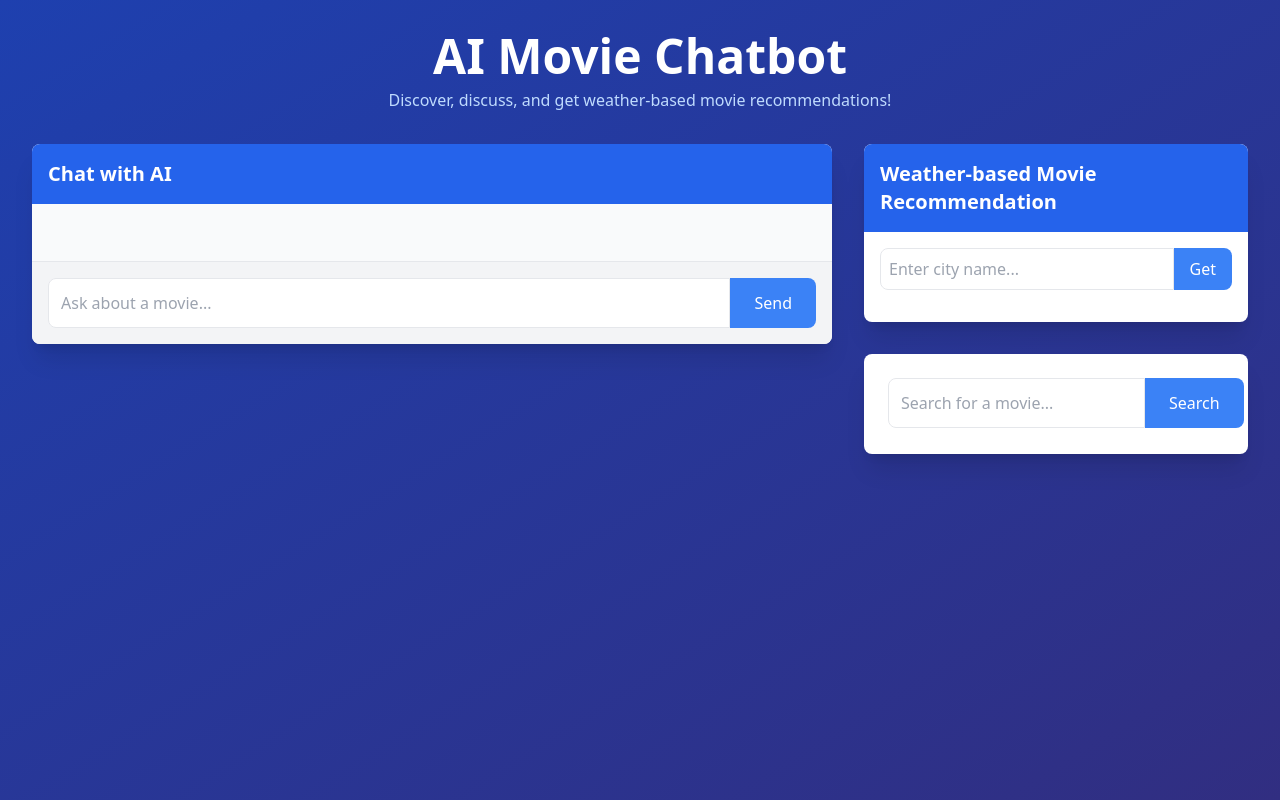
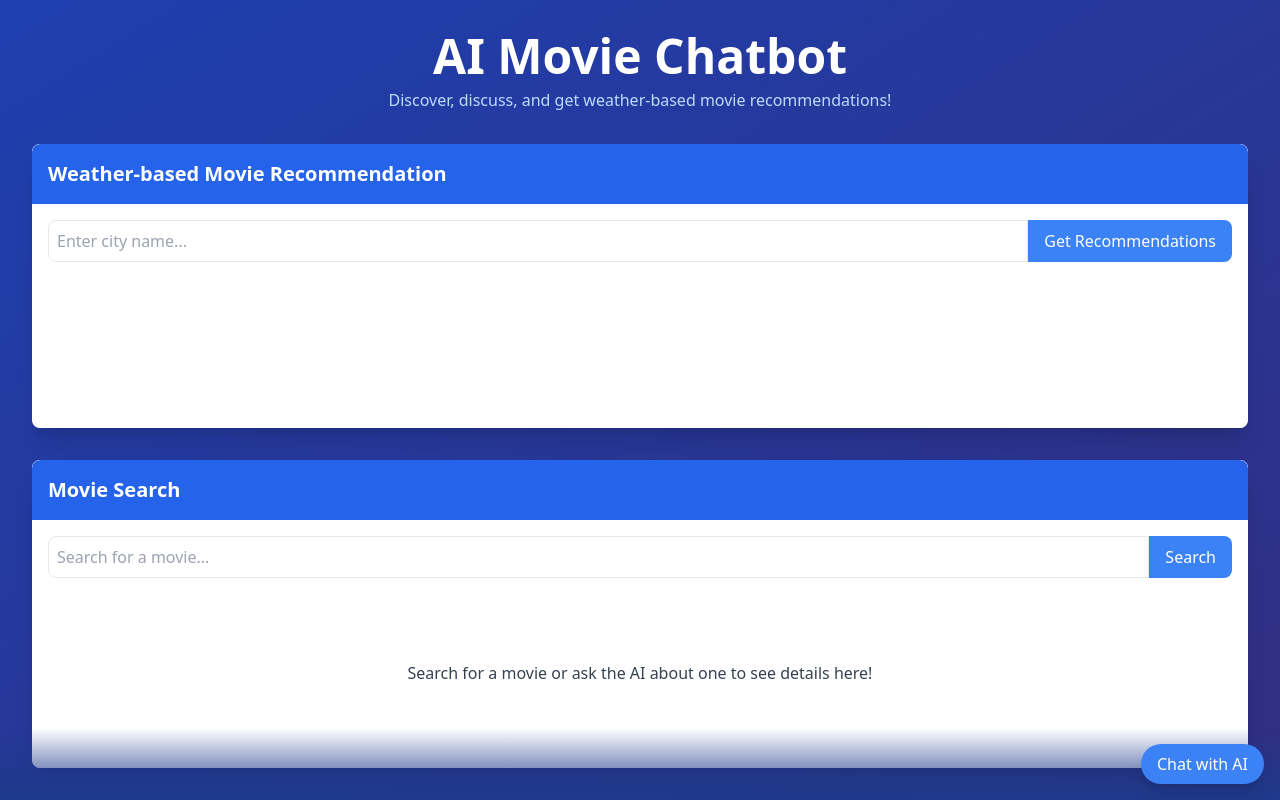
Before and after one commit to x17-Green/AI-Powered-Chatbot, a React (Create React App) app in the folder client/: page / in a window 1280 px wide. Built offline with nearby package versions, Linux system fonts and the light colour scheme.

Commit message:
updated the UI/UX to be dynamic, created a button for chat with ai

```diff
--- a/client/package.json
+++ b/client/package.json
@@ -4,6 +4,7 @@
   "private": true,
   "dependencies": {
     "axios": "^1.7.7",
+    "framer-motion": "^11.5.4",
     "react": "^18.2.0",
     "react-dom": "^18.2.0",
     "react-scripts": "^5.0.1"
--- a/client/src/App.tsx
+++ b/client/src/App.tsx
@@ -3,6 +3,7 @@ import Chat from './components/Chat';
 import MovieInfo from './components/MovieInfo';
 import WeatherMovieRecommendation from './components/WeatherMovieRecommendation';
 import { searchMovie, getWeatherMovieRecommendation } from './services/api';
+import { motion, AnimatePresence } from 'framer-motion';
 
 interface Movie {
   title: string;
@@ -15,6 +16,9 @@ interface Movie {
 const App: React.FC = () => {
   const [selectedMovie, setSelectedMovie] = useState<Movie | null>(null);
   const [weatherRecommendation, setWeatherRecommendation] = useState<any>(null);
+  const [isLoading, setIsLoading] = useState(false);
+  const [error, setError] = useState<string | null>(null);
+  const [isChatOpen, setIsChatOpen] = useState(false);
 
   const handleMovieSelect = async (movieTitle: string) => {
     try {
@@ -28,33 +32,62 @@ const App: React.FC = () => {
   };
 
   const handleWeatherRecommendation = async (city: string) => {
+    setIsLoading(true);
+    setError(null);
     try {
       const data = await getWeatherMovieRecommendation(city);
       setWeatherRecommendation(data);
     } catch (error) {
       console.error('Error fetching weather-based recommendation:', error);
+      setError('Failed to fetch weather-based recommendation. Please try again.');
+    } finally {
+      setIsLoading(false);
     }
   };
 
   return (
-    <div className="min-h-screen bg-gradient-to-br from-blue-800 to-indigo-900 p-4 md:p-8">
-      <div className="container mx-auto max-w-7xl">
+    <div className="min-h-screen bg-gradient-to-br from-blue-800 to-indigo-900 flex flex-col">
+      <div className="container mx-auto max-w-7xl flex-grow flex flex-col p-4 md:p-8">
         <header className="text-center mb-8">
           <h1 className="text-4xl md:text-5xl font-bold text-white mb-2">AI Movie Chatbot</h1>
           <p className="text-blue-200">Discover, discuss, and get weather-based movie recommendations!</p>
         </header>
-        <div className="grid grid-cols-1 lg:grid-cols-3 gap-8">
-          <div className="lg:col-span-2">
+        <div className="flex-grow flex flex-col lg:flex-row gap-8">
+          <AnimatePresence>
+            {isChatOpen && (
+              <motion.div
+                className="lg:w-1/2 flex-shrink-0"
+                initial={{ width: 0, opacity: 0 }}
+                animate={{ width: "auto", opacity: 1 }}
+                exit={{ width: 0, opacity: 0 }}
+                transition={{ duration: 0.3 }}
+              >
                 <Chat onMovieSelect={handleMovieSelect} />
-          </div>
-          <div className="space-y-8">
+              </motion.div>
+            )}
+          </AnimatePresence>
+          <div className={`flex-grow flex flex-col gap-8 ${isChatOpen ? 'lg:w-1/2' : 'w-full'}`}>
+            <div className="flex-grow bg-white rounded-lg shadow-xl overflow-hidden">
               <WeatherMovieRecommendation
                 onCitySubmit={handleWeatherRecommendation}
                 recommendation={weatherRecommendation}
+                isLoading={isLoading}
+                error={error}
               />
+            </div>
+            <div className="flex-grow bg-white rounded-lg shadow-xl overflow-hidden">
               <MovieInfo movie={selectedMovie} onMovieSelect={setSelectedMovie} />
             </div>
           </div>
+        </div>
+      </div>
+      <div className="fixed bottom-0 left-0 right-0 p-4 bg-gradient-to-t from-blue-900 to-transparent pointer-events-none">
+        <button
+          onClick={() => setIsChatOpen(!isChatOpen)}
+          className="bg-blue-500 text-white px-4 py-2 rounded-full shadow-lg hover:bg-blue-600 transition duration-200 pointer-events-auto float-right"
+        >
+          {isChatOpen ? 'Close Chat' : 'Chat with AI'}
+        </button>
       </div>
     </div>
   );
--- a/client/src/components/Chat.tsx
+++ b/client/src/components/Chat.tsx
@@ -9,20 +9,12 @@ const Chat: React.FC<ChatProps> = ({ onMovieSelect }) => {
   const [messages, setMessages] = useState<{ text: string; sender: 'user' | 'bot' }[]>([]);
   const [input, setInput] = useState('');
   const messagesEndRef = useRef<null | HTMLDivElement>(null);
-  const chatContainerRef = useRef<null | HTMLDivElement>(null);
 
   const scrollToBottom = () => {
     messagesEndRef.current?.scrollIntoView({ behavior: "smooth" });
   };
 
   useEffect(scrollToBottom, [messages]);
-
-  useEffect(() => {
-    if (chatContainerRef.current) {
-      const height = Math.min(messages.length * 60 + 200, 600); // 60px per message, 200px base height, max 600px
-      chatContainerRef.current.style.height = `${height}px`;
-    }
-  }, [messages]);
 
   const handleSubmit = async (e: React.FormEvent) => {
     e.preventDefault();
@@ -45,11 +37,7 @@ const Chat: React.FC<ChatProps> = ({ onMovieSelect }) => {
   };
 
   return (
-    <div
-      ref={chatContainerRef}
-      className="bg-white rounded-lg shadow-xl overflow-hidden flex flex-col transition-all duration-300 ease-in-out"
-      style={{ minHeight: '200px', maxHeight: '600px' }}
-    >
+    <div className="bg-white rounded-lg shadow-xl overflow-hidden flex flex-col h-full">
       <div className="bg-blue-600 p-4">
         <h2 className="text-xl font-semibold text-white">Chat with AI</h2>
       </div>
--- a/client/src/components/MovieInfo.tsx
+++ b/client/src/components/MovieInfo.tsx
@@ -1,5 +1,6 @@
-import React, { useState, useRef, useEffect } from 'react';
+import React, { useState } from 'react';
 import { searchMovie } from '../services/api';
+import { motion, AnimatePresence } from 'framer-motion';
 
 interface Movie {
   title: string;
@@ -17,12 +18,13 @@ interface MovieInfoProps {
 const MovieInfo: React.FC<MovieInfoProps> = ({ movie, onMovieSelect }) => {
   const [searchTerm, setSearchTerm] = useState('');
   const [isSearching, setIsSearching] = useState(false);
-  const movieInfoRef = useRef<null | HTMLDivElement>(null);
+  const [isExpanded, setIsExpanded] = useState(false);
 
   const handleSearch = async (e: React.FormEvent) => {
     e.preventDefault();
     if (searchTerm.trim()) {
       setIsSearching(true);
+      setIsExpanded(true);
       try {
         const result = await searchMovie(searchTerm);
         if (result && result.length > 0) {
@@ -35,33 +37,24 @@ const MovieInfo: React.FC<MovieInfoProps> = ({ movie, onMovieSelect }) => {
     }
   };
 
-  useEffect(() => {
-    if (movieInfoRef.current) {
-      const baseHeight = 100; // Height of search bar and padding
-      const contentHeight = movie ? 400 : 0; // Estimated height of movie content
-      const height = Math.min(baseHeight + contentHeight, 600);
-      movieInfoRef.current.style.height = `${height}px`;
-    }
-  }, [movie]);
-
   return (
-    <div
-      ref={movieInfoRef}
-      className="bg-white rounded-lg shadow-xl p-6 flex flex-col transition-all duration-300 ease-in-out overflow-hidden"
-      style={{ minHeight: '100px', maxHeight: '600px' }}
-    >
-      <form onSubmit={handleSearch} className="mb-4">
+    <div className="bg-white rounded-lg shadow-xl overflow-hidden h-full flex flex-col">
+      <div className="bg-blue-600 p-4">
+        <h2 className="text-xl font-semibold text-white">Movie Search</h2>
+      </div>
+      <div className="p-4 flex-grow flex flex-col overflow-hidden">
+        <form onSubmit={handleSearch} className="mb-4 flex-shrink-0">
           <div className="flex">
             <input
               type="text"
               value={searchTerm}
               onChange={(e) => setSearchTerm(e.target.value)}
-            className="flex-grow border rounded-l-lg p-3 focus:outline-none focus:ring-2 focus:ring-blue-500"
+              className="flex-grow border rounded-l-lg p-2 focus:outline-none focus:ring-2 focus:ring-blue-500"
               placeholder="Search for a movie..."
             />
             <button
               type="submit"
-            className="bg-blue-500 text-white px-6 py-3 rounded-r-lg hover:bg-blue-600 transition duration-200 focus:outline-none focus:ring-2 focus:ring-blue-500 focus:ring-offset-2"
+              className="bg-blue-500 text-white px-4 py-2 rounded-r-lg hover:bg-blue-600 transition duration-200 focus:outline-none focus:ring-2 focus:ring-blue-500 focus:ring-offset-2"
               disabled={isSearching}
             >
               {isSearching ? 'Searching...' : 'Search'}
@@ -69,18 +62,23 @@ const MovieInfo: React.FC<MovieInfoProps> = ({ movie, onMovieSelect }) => {
           </div>
         </form>
 
-      <div className="flex-grow overflow-auto">
-        {movie ? (
+        <AnimatePresence>
+          {movie && (
+            <motion.div
+              initial={{ opacity: 0, height: 0 }}
+              animate={{ opacity: 1, height: 'auto' }}
+              exit={{ opacity: 0, height: 0 }}
+              transition={{ duration: 0.3 }}
+              className="flex-grow overflow-y-auto"
+            >
               <div className="flex flex-col items-center">
-            <h2 className="text-2xl font-bold mb-4 text-center">{movie.title}</h2>
+                <h2 className="text-xl font-bold mb-2 text-center">{movie.title}</h2>
                 {movie.poster_path && (
-              <div className="w-48 h-72 mb-4 overflow-hidden rounded-lg shadow-md">
                   <img
-                  src={`https://image.tmdb.org/t/p/w500${movie.poster_path}`}
+                    src={`https://image.tmdb.org/t/p/w300${movie.poster_path}`}
                     alt={movie.title}
-                  className="w-full h-full object-cover"
+                    className="w-32 h-48 object-cover rounded-lg mb-2"
                   />
-              </div>
                 )}
                 <div className="w-full">
                   <p className="text-gray-700 mb-2 text-sm">{movie.overview}</p>
@@ -88,8 +86,12 @@ const MovieInfo: React.FC<MovieInfoProps> = ({ movie, onMovieSelect }) => {
                   <p className="text-sm text-gray-600">Rating: {movie.vote_average}/10</p>
                 </div>
               </div>
-        ) : (
-          <div className="flex items-center justify-center h-full">
+            </motion.div>
+          )}
+        </AnimatePresence>
+
+        {!movie && !isExpanded && (
+          <div className="flex-grow flex items-center justify-center">
             <p className="text-gray-700 text-center">Search for a movie or ask the AI about one to see details here!</p>
           </div>
         )}
--- a/client/src/components/WeatherMovieRecommendation.tsx
+++ b/client/src/components/WeatherMovieRecommendation.tsx
@@ -1,11 +1,19 @@
 import React, { useState } from 'react';
+import { motion, AnimatePresence } from 'framer-motion';
 
 interface WeatherMovieRecommendationProps {
   onCitySubmit: (city: string) => void;
   recommendation: any;
+  isLoading: boolean;
+  error: string | null;
 }
 
-const WeatherMovieRecommendation: React.FC<WeatherMovieRecommendationProps> = ({ onCitySubmit, recommendation }) => {
+const WeatherMovieRecommendation: React.FC<WeatherMovieRecommendationProps> = ({
+  onCitySubmit,
+  recommendation,
+  isLoading,
+  error
+}) => {
   const [city, setCity] = useState('');
 
   const handleSubmit = (e: React.FormEvent) => {
@@ -15,45 +23,92 @@ const WeatherMovieRecommendation: React.FC<WeatherMovieRecommendationProps> = ({
     }
   };
 
+  const getWeatherIcon = (condition: string) => {
+    switch (condition.toLowerCase()) {
+      case 'clear': return '☀️';
+      case 'clouds': return '☁️';
+      case 'rain': return '🌧️';
+      case 'snow': return '❄️';
+      default: return '🌤️';
+    }
+  };
+
   return (
-    <div className="bg-white rounded-lg shadow-xl overflow-hidden">
-      <div className="bg-blue-600 p-4">
+    <div className="bg-white dark:bg-gray-800 rounded-lg shadow-xl overflow-hidden h-full flex flex-col">
+      <div className="bg-blue-600 dark:bg-blue-800 p-4">
         <h2 className="text-xl font-semibold text-white">Weather-based Movie Recommendation</h2>
       </div>
-      <div className="p-4">
-        <form onSubmit={handleSubmit} className="mb-4">
+      <div className="p-4 flex-grow flex flex-col overflow-hidden">
+        <form onSubmit={handleSubmit} className="mb-4 flex-shrink-0">
           <div className="flex">
             <input
               type="text"
               value={city}
               onChange={(e) => setCity(e.target.value)}
-              className="flex-grow border rounded-l-lg p-2 focus:outline-none focus:ring-2 focus:ring-blue-500"
+              className="flex-grow border rounded-l-lg p-2 focus:outline-none focus:ring-2 focus:ring-blue-500 dark:bg-gray-700 dark:text-white"
               placeholder="Enter city name..."
             />
             <button
               type="submit"
-              className="bg-blue-500 text-white px-4 py-2 rounded-r-lg hover:bg-blue-600 transition duration-200 focus:outline-none focus:ring-2 focus:ring-blue-500 focus:ring-offset-2"
+              className="bg-blue-500 text-white px-4 py-2 rounded-r-lg hover:bg-blue-600 transition duration-200 focus:outline-none focus:ring-2 focus:ring-blue-500 focus:ring-offset-2 disabled:opacity-50"
+              disabled={isLoading}
             >
-              Get
+              {isLoading ? 'Loading...' : 'Get Recommendations'}
             </button>
           </div>
         </form>
-        {recommendation && (
-          <div className="flex flex-col md:flex-row md:items-center md:justify-between">
-            <div className="mb-4 md:mb-0">
-              <h3 className="text-lg font-semibold">Current Weather</h3>
-              <p>{recommendation.weather.weather[0].main}, {recommendation.weather.main.temp}°C</p>
-            </div>
-            <div>
-              <h3 className="text-lg font-semibold mb-2">Recommended Movies:</h3>
-              <ul className="list-disc pl-5">
-                {recommendation.movieRecommendations.slice(0, 3).map((movie: any, index: number) => (
-                  <li key={index} className="mb-1 text-sm">{movie.title}</li>
-                ))}
-              </ul>
-            </div>
-          </div>
-        )}
+
+        <AnimatePresence>
+          {error && (
+            <motion.div
+              className="text-red-500 mb-4 flex-shrink-0"
+              initial={{ opacity: 0 }}
+              animate={{ opacity: 1 }}
+              exit={{ opacity: 0 }}
+            >
+              {error}
+            </motion.div>
+          )}
+
+          {recommendation && (
+            <motion.div
+              initial={{ opacity: 0 }}
+              animate={{ opacity: 1 }}
+              transition={{ duration: 0.5 }}
+              className="flex-grow flex flex-col overflow-hidden"
+            >
+              <div className="mb-4 flex items-center flex-shrink-0">
+                <span className="text-4xl mr-4">{getWeatherIcon(recommendation.weather.weather[0].main)}</span>
+                <div>
+                  <h3 className="text-lg font-semibold dark:text-white">Current Weather</h3>
+                  <p className="dark:text-gray-300">{recommendation.weather.weather[0].main}, {recommendation.weather.main.temp}°C</p>
+                </div>
+              </div>
+              <div className="flex-grow overflow-auto">
+                <h3 className="text-lg font-semibold mb-2 dark:text-white">Recommended Movies ({recommendation.recommendedGenre}):</h3>
+                <div className="grid grid-cols-2 sm:grid-cols-3 md:grid-cols-4 lg:grid-cols-5 xl:grid-cols-6 gap-4 pb-4">
+                  {recommendation.movieRecommendations.map((movie: any, index: number) => (
+                    <motion.div
+                      key={index}
+                      className="bg-gray-100 dark:bg-gray-700 p-2 rounded-lg flex flex-col items-center"
+                      whileHover={{ scale: 1.05 }}
+                      whileTap={{ scale: 0.95 }}
+                    >
+                      {movie.poster_path && (
+                        <img
+                          src={`https://image.tmdb.org/t/p/w200${movie.poster_path}`}
+                          alt={movie.title}
+                          className="w-full h-auto aspect-[2/3] object-cover rounded-lg mb-2"
+                        />
+                      )}
+                      <p className="text-sm font-medium text-center dark:text-white line-clamp-2">{movie.title}</p>
+                    </motion.div>
+                  ))}
+                </div>
+              </div>
+            </motion.div>
+          )}
+        </AnimatePresence>
       </div>
     </div>
   );
```
Also changed, not shown: 2 other files (tests, documents, lock files or other folders). Lines whose indentation alone changed are shown as unchanged.
